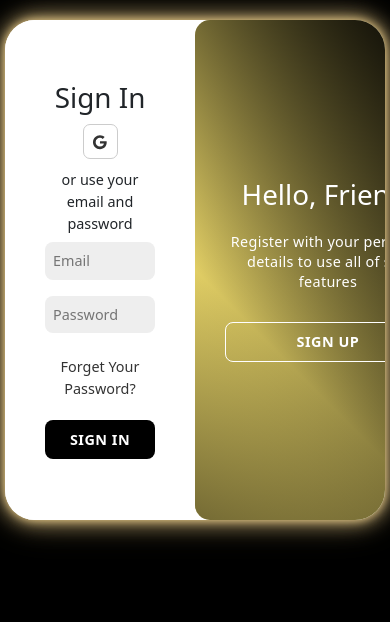
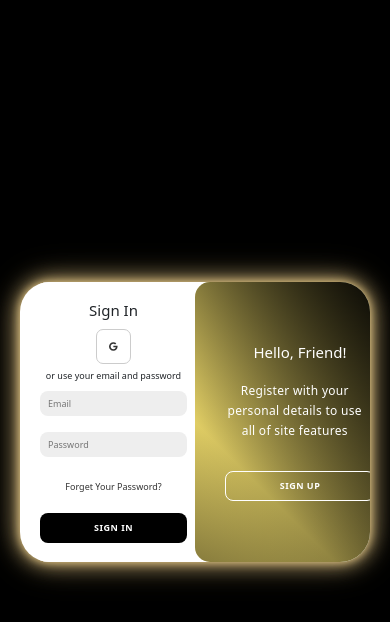
Before and after one commit to OmSardar/AuctionX-Live-Auction-Platform, a React (Create React App) app in the folder client/: page /login in a window 390 px wide. Shown: the top 622 px of the page. Built offline with nearby package versions, Linux system fonts and the light colour scheme; no server answers.

Commit message:
The LoginPage.css is corrected for phone

```diff
--- a/client/src/pages/Login/Login/LoginPage.css
+++ b/client/src/pages/Login/Login/LoginPage.css
@@ -247,49 +247,91 @@
 /* Responsive Adjustments */
 @media (max-width: 768px) {
     .LOGIN-body {
-        height: 100%; /* Adjust height for better layout */
-        padding: 20px; /* Add padding for smaller screens */
+        height: 100vh; /* Adjust height for better layout */
+        width: 100%;
         align-items: center;
     }
 
+    .LOGIN-container form{
+        padding: 0;
+        width: 60%;
+    }
+
+    .sign-in{
+    left: unset;
+    width: 70%;
+    z-index: 2;
+}
+
+    .sign-up{
+    left: unset;
+    width: 50%;
+    opacity: 0;
+    z-index: 1;
+}
+
     .LOGIN-container {
         max-width: 380px;
-        width: 380px;
-        min-height: 500px;
+        width: 350px;
+        min-height: 280px;
         padding: 20px; /* Ensure there is padding */
     }
 
-    .LOGIN-container p,
-    .LOGIN-container span,
-    .LOGIN-container a {
-        font-size: 0.9em; /* Responsive font size */
+    .LOGIN-container.active .sign-up{
+        width: 55%;
+        margin-right: 4%;
+        transform: translateX(100%);
+    opacity: 1;
+    z-index: 5;
+    animation: move 0.6s;
+    }
+
+    .LOGIN-container p
+     {
+        font-size: 12px;
         text-align: center; /* Center text for better layout */
+        margin-right: 7%;
+    }
+
+    .LOGIN-container a,
+    .LOGIN-container span{
+        font-size: 9px;
+    }
+
+    .LOGIN-container h1{
+        font-size: 15px;
     }
 
     .LOGIN-container button {
-        font-size: 0.9em; /* Responsive button font */
-        padding: 8px; /* Adjust padding for smaller buttons */
+        font-size: 9px; /* Responsive button font */
+        padding: 4px; /* Adjust padding for smaller buttons */
+        height: 30px; /* Ensure there is padding */
     }
 
     .LOGIN-container input {
-        font-size: 0.9em; /* Responsive input font size */
+        font-size: 9px; /* Responsive input font size */
         padding: 8px; /* Adjust padding for inputs */
+        width: 100%;
+        height: 25px;
     }
 
     .LOGIN-toggle-panel {
         flex-direction: column; /* Stack toggle panel items vertically */
         align-items: center; /* Center items in column layout */
+
     }
 
     .LOGIN-toggle-container {
-        width: 70%; /* Full width for toggle container */
+        width: 60%; /* Full width for toggle container */
         border-radius: 15px; /* Rounded corners for aesthetics */
+        margin-right: 10%;
     }
+
 
     .LOGIN-social-icons {
         flex-direction: row; /* Ensure icons are in a row */
-        justify-content: center; /* Center social icons */
-        margin: 10px 0; /* Spacing around icons */
+        width: 100%;
+         height: 30px;
     }
 
     .LOGIN-social-icons a {
@@ -298,57 +340,3 @@
         height: 35px; /* Set a consistent height for icons */
     }
 }/* Responsive Adjustments */
-/* Responsive Adjustments */
-@media (max-width: 768px) {
-    .LOGIN-body {
-        height: 100%; /* Adjust height for better layout */
-        padding: 20px; /* Add padding for smaller screens */
-        align-items: center;
-    }
-
-    .LOGIN-container {
-        max-width: 380px;
-        width: 380px;
-        min-height: 500px;
-        padding: 20px; /* Ensure there is padding */
-    }
-
-    .LOGIN-container p,
-    .LOGIN-container span,
-    .LOGIN-container a {
-        font-size: 0.9em; /* Responsive font size */
-        text-align: center; /* Center text for better layout */
-    }
-
-    .LOGIN-container button {
-        font-size: 0.9em; /* Responsive button font */
-        padding: 8px; /* Adjust padding for smaller buttons */
-    }
-
-    .LOGIN-container input {
-        font-size: 0.9em; /* Responsive input font size */
-        padding: 8px; /* Adjust padding for inputs */
-    }
-
-    .LOGIN-toggle-panel {
-        flex-direction: column; /* Stack toggle panel items vertically */
-        align-items: center; /* Center items in column layout */
-    }
-
-    .LOGIN-toggle-container {
-        width: 70%; /* Full width for toggle container */
-        border-radius: 15px; /* Rounded corners for aesthetics */
-    }
-
-    .LOGIN-social-icons {
-        flex-direction: row; /* Ensure icons are in a row */
-        justify-content: center; /* Center social icons */
-        margin: 10px 0; /* Spacing around icons */
-    }
-
-    .LOGIN-social-icons a {
-        margin: 5px; /* Reduced margin between social icons */
-        width: 35px; /* Set a consistent width for icons */
-        height: 35px; /* Set a consistent height for icons */
-    }
-}
```
